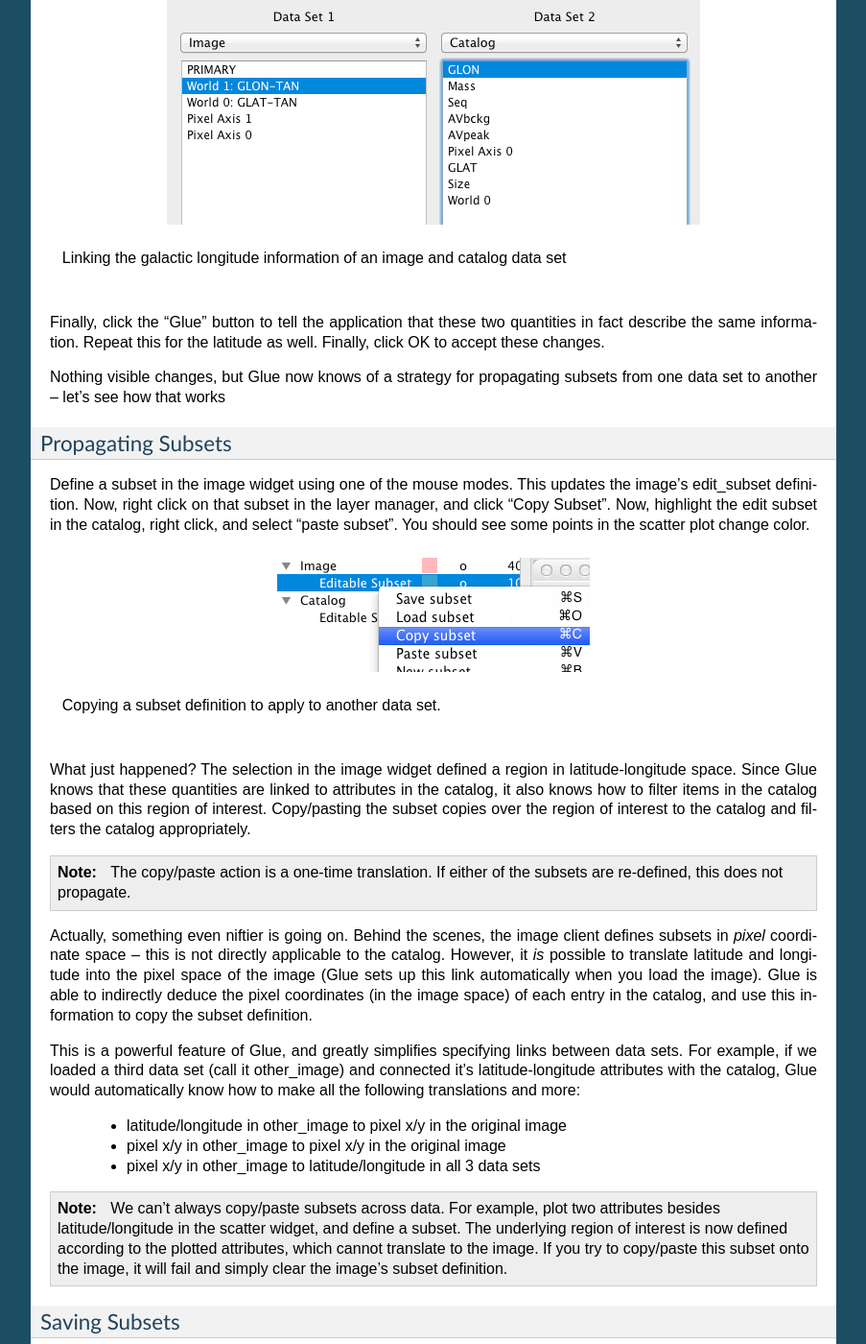
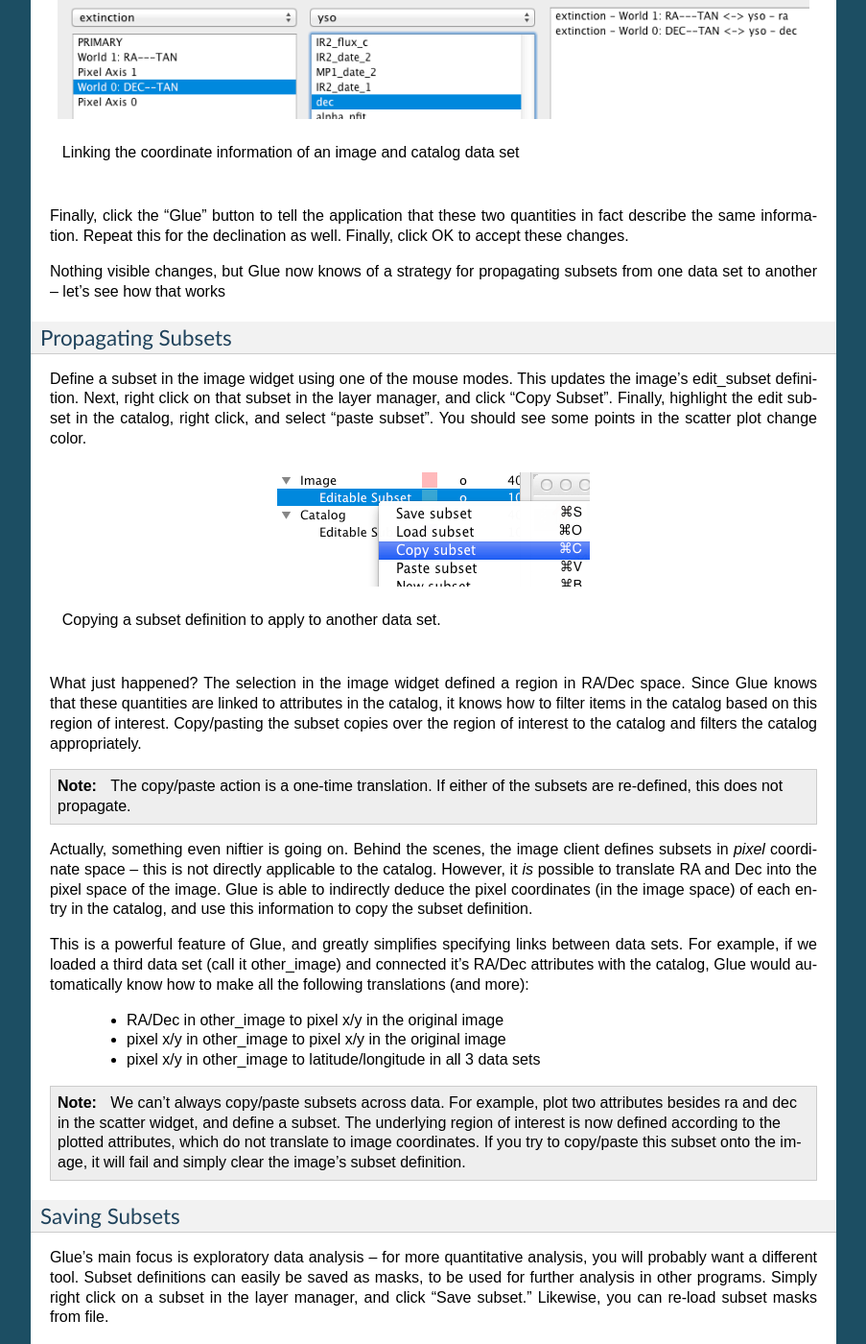
Before and after one commit to glue-viz/glue, a Sphinx documentation site: the page built from doc/getting_started.rst, in a window 1280 px wide and 1400 px high, scrolled down 3358 px. Shown: the whole window at 96% size, without its empty margins (198-1101 px from the left). Built offline with Sphinx 7.4.7, drawn with Linux system fonts in a browser that asks for light colours; some of the changed text lies outside the part shown.

```diff
--- a/doc/api.rst
+++ b/doc/api.rst
@@ -1,2 +1,8 @@
 Glue API
 ========
+
+.. autoclass:: glue.Data
+   :members:
+
+.. autoclass:: glue.Hub
+   :members:
--- a/doc/conf.py
+++ b/doc/conf.py
@@ -242,3 +242,4 @@ texinfo_documents = [
 #texinfo_show_urls = 'footnote'
 
 todo_include_todos = True
+autoclass_content = 'both'
--- a/doc/getting_started.rst
+++ b/doc/getting_started.rst
@@ -19,12 +19,7 @@ session with the Glue GUI.You can also follow along with this video:
 .. raw:: html
 
     <center>
-    <iframe src="http://player.vimeo.com/video/40460447" width="500" height="313" frameborder="0" webkitAllowFullScreen mozallowfullscreen allowFullScreen></iframe>
-    </center>
-
-.. todo::
-
-    Fix this link to point to actual tutorial
+    <iframe src="http://player.vimeo.com/video/44764865" width="500" height="281" frameborder="0" webkitAllowFullScreen mozallowfullscreen allowFullScreen></iframe> </center>
 
 
 Start the application
@@ -79,8 +74,10 @@ The Image Widget allows us to specify a data set and attribute. Each
 data set may have several attributes -- in this case, we have the
 primary pixel information, Pixel coordinate information (i.e. the x or
 y location of each pixel in pixel space), and world coordinate
-information (in this case, the galactic latitude and longitude of each
+information (in this case, the RA and Dec of each
 pixel). Select the ``Primary`` component.
+
+.. tip:: Glue automaticaly parses FITS headers, to derive information about the pixel and world coordinate system of images.
 
 Adjusting Contrast
 ------------------
@@ -143,30 +140,35 @@ scatter widget shares many of the same mouse modes.
 Linking Data
 ------------
 
-These two data sets share a logical connection -- the GLAT and GLON
-columns of the catalog specify the location of objects in
-latitude/longitude space. This information is also in the image. Let's
-teach Glue about that connection.
+These two data sets share a logical connection -- the ``ra`` and
+``dec`` columns of the catalog specify the location of objects on the
+sky. This information is also in the image. Let's teach Glue about
+that connection.
 
-In the layer manager, click the "Link" button. Selection the extinction data set for the Data Set 1 dropbox, and the catalog for Data Set 2. Then, highlight the galactice longitude attribute in each list.
+In the layer manager, click the "Link" button. Selection the
+extinction data set for the Data Set 1 dropbox, and the catalog for
+Data Set 2. Then, highlight the RA attribute in each
+list.
 
 .. figure:: link_dialog.png
    :align: center
 
-   Linking the galactic longitude information of an image and catalog data set
+   Linking the coordinate information of an image and catalog data set
 
 Finally, click the "Glue" button to tell the application that these
 two quantities in fact describe the same information. Repeat this for
-the latitude as well. Finally, click OK to accept these changes.
+the declination as well. Finally, click OK to accept these changes.
 
-Nothing visible changes, but Glue now knows of a strategy for propagating subsets from one data set to another -- let's see how that works
+Nothing visible changes, but Glue now knows of a strategy for
+propagating subsets from one data set to another -- let's see how that
+works
 
 Propagating Subsets
 -------------------
 
 Define a subset in the image widget using one of the mouse modes. This
-updates the image's edit_subset definition. Now, right click on that
-subset in the layer manager, and click "Copy Subset". Now, highlight
+updates the image's edit_subset definition. Next, right click on that
+subset in the layer manager, and click "Copy Subset". Finally, highlight
 the edit subset in the catalog, right click, and select "paste
 subset". You should see some points in the scatter plot change color.
 
@@ -176,8 +178,8 @@ subset". You should see some points in the scatter plot change color.
    Copying a subset definition to apply to another data set.
 
 What just happened? The selection in the image widget defined a region
-in latitude-longitude space. Since Glue knows that these quantities
-are linked to attributes in the catalog, it also knows how to filter
+in RA/Dec space. Since Glue knows that these quantities
+are linked to attributes in the catalog, it knows how to filter
 items in the catalog based on this region of interest. Copy/pasting
 the subset copies over the region of interest to the catalog and
 filters the catalog appropriately.
@@ -188,30 +190,29 @@ filters the catalog appropriately.
 Actually, something even niftier is going on. Behind the scenes, the
 image client defines subsets in *pixel* coordinate space -- this is
 not directly applicable to the catalog. However, it *is* possible to
-translate latitude and longitude into the pixel space of the image
-(Glue sets up this link automatically when you load the image). Glue
+translate RA and Dec into the pixel space of the image. Glue
 is able to indirectly deduce the pixel coordinates (in the image
 space) of each entry in the catalog, and use this information to copy
 the subset definition.
 
 This is a powerful feature of Glue, and greatly simplifies specifying
 links between data sets. For example, if we loaded a third data set
-(call it other_image) and connected it's latitude-longitude attributes
+(call it other_image) and connected it's RA/Dec attributes
 with the catalog, Glue would automatically know how to make all the
-following translations and more:
+following translations (and more):
 
- * latitude/longitude in other_image to pixel x/y in the original image
+ * RA/Dec in other_image to pixel x/y in the original image
  * pixel x/y in other_image to pixel x/y in the original image
  * pixel x/y in other_image to latitude/longitude in all 3 data sets
 
 .. note::
 
     We can't always copy/paste subsets across data. For example, plot
-    two attributes besides latitude/longitude in the scatter widget,
-    and define a subset. The underlying region of interest is now
-    defined according to the plotted attributes, which cannot
-    translate to the image. If you try to copy/paste this subset onto
-    the image, it will fail and simply clear the image's subset
+    two attributes besides ra and dec in the scatter widget, and
+    define a subset. The underlying region of interest is now defined
+    according to the plotted attributes, which do not translate to
+    image coordinates. If you try to copy/paste this subset onto the
+    image, it will fail and simply clear the image's subset
     definition.
 
 Saving Subsets
--- a/doc/index.rst
+++ b/doc/index.rst
@@ -27,8 +27,6 @@ Specifically, Glue tries to accomplish the following:
    :maxdepth: 2
 
    getting_started.rst
-   gui_documentation.rst
-   developer_guide.rst
    api.rst
 
 
--- /dev/null
+++ b/doc/simple_glue.py
@@ -0,0 +1,40 @@
+import glue
+
+class MyClient(glue.hub.HubListener):
+    def register_to_hub(self, hub):
+        """ Sign up to receive DataMessages from the hub """
+        hub.subscribe(self,                     # subscribing object
+                      glue.message.DataMessage, # message type to subscribe to
+                      handler = self.receive_message) # method to call
+
+
+    def receive_message(self, message):
+        """ Receives each DataMessage relay """
+        print "    MyClient received a message \n"
+
+
+# create objects
+hub = glue.Hub()
+client = MyClient()
+data = glue.Data()
+subset = data.new_subset()
+data_collection = glue.DataCollection()
+
+# connect them to each other
+data_collection.append(data)
+data_collection.register_to_hub(hub)
+client.register_to_hub(hub)
+
+# manually send a DataMessage. Relayed to MyClient
+print 'Manually sending DataMessage'
+message = glue.message.DataMessage(data)
+hub.broadcast(message)
+
+#modify the data object. Automatically generates a DataMessage
+print 'Automatically triggering DataMessage'
+data.label = "New label"
+
+#send a SubsetMessage to the Hub.
+print 'Manually sending SubsetMessage'
+message = glue.message.SubsetMessage(subset)
+hub.broadcast(message) # nothing is printed
```
Also changed, not shown: other parts of doc/getting_started.rst (+1 -1 lines), doc/architecture.rst (added, +31 -0 lines), doc/link_dialog.png, 2 other files.
